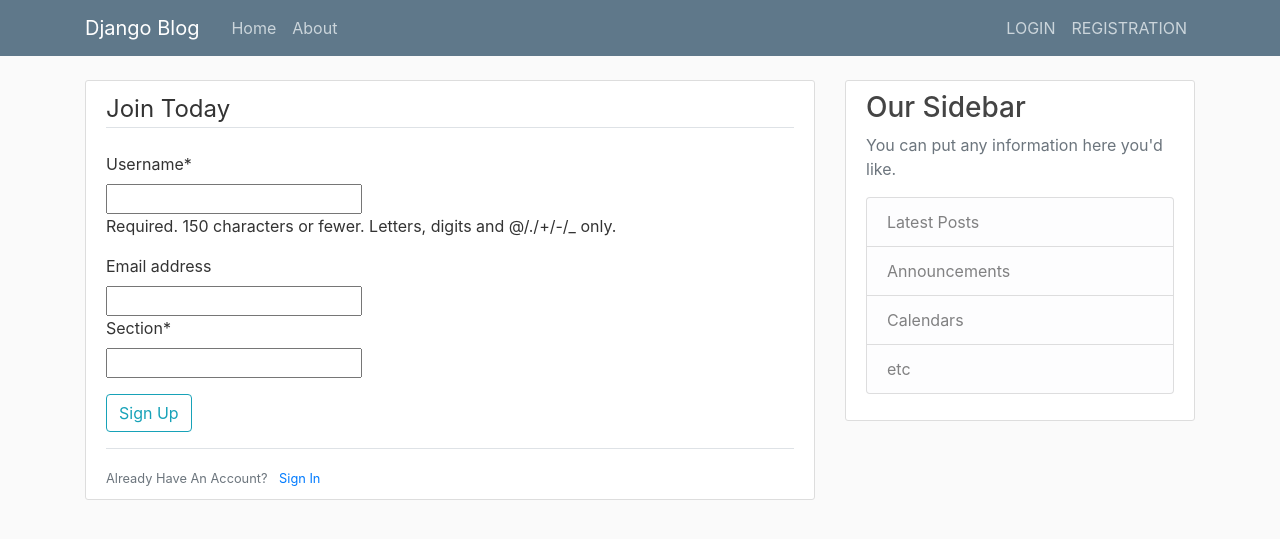
After one commit to hamzeasadi/django_tutorial, a Django app: page /users/registration/ in a window 1280 px wide. The commit adds this page. Shown: the top 539 px of the page. Run offline with Django 3.2, Linux system fonts and the light colour scheme; some libraries are stand-ins or nearby versions.

Commit message:
create registration form and template

```diff
--- a/blog/templates/blog/base.html
+++ b/blog/templates/blog/base.html
@@ -33,8 +33,8 @@
             </div>
             <!-- Navbar Right Side -->
             <div class="navbar-nav">
-              <a class="nav-item nav-link" href="#">Login</a>
-              <a class="nav-item nav-link" href="#">Register</a>
+              <a class="nav-item nav-link" href="#">LOGIN</a>
+              <a class="nav-item nav-link" href="{% url 'user-registration' %}">REGISTRATION</a>
             </div>
           </div>
         </div>
--- a/django_tutorial/settings.py
+++ b/django_tutorial/settings.py
@@ -39,7 +39,8 @@
     'django.contrib.staticfiles',
 
     'blog.apps.BlogConfig',
-    'crispy_forms'
+    'crispy_forms',
+    'users'
 ]
 
 MIDDLEWARE = [
--- a/django_tutorial/urls.py
+++ b/django_tutorial/urls.py
@@ -19,5 +19,6 @@
 
 urlpatterns = [
     path('admin/', admin.site.urls),
-    path('blog/', include('blog.urls'))
+    path('blog/', include('blog.urls')),
+    path('users/', include('users.urls'))
 ]
--- a/users/forms.py
+++ b/users/forms.py
@@ -0,0 +1,9 @@
+from django import forms
+from django.contrib.auth.forms import UserCreationForm
+from django.contrib.auth.models import User
+
+class UserRegistrationForm(forms.ModelForm):
+    section = forms.CharField(max_length=50)
+    class Meta:
+        model = User
+        fields = ['username', 'email', 'section', 'password1', 'password2']
--- /dev/null
+++ b/users/templates/users/registration.html
@@ -0,0 +1,21 @@
+{% extends "blog/base.html" %}
+{% load crispy_forms_tags %}
+{% block content %}
+    <div class="content-section">
+        <form method="POST">
+            {% csrf_token %}
+            <fieldset class="form-group">
+                <legend class="border-bottom mb-4">Join Today</legend>
+                {{ form|crispy }}
+            </fieldset>
+            <div class="form-group">
+                <button class="btn btn-outline-info" type="submit">Sign Up</button>
+            </div>
+        </form>
+        <div class="border-top pt-3">
+            <small class="text-muted">
+                Already Have An Account? <a class="ml-2" href="#">Sign In</a>
+            </small>
+        </div>
+    </div>
+{% endblock content %}
--- a/users/urls.py
+++ b/users/urls.py
@@ -0,0 +1,6 @@
+from django.urls import path
+from . import views as v
+
+urlpatterns = [
+    path('registration/', v.registration, name='user-registration')
+]
--- a/users/views.py
+++ b/users/views.py
@@ -1,3 +1,19 @@
-from django.shortcuts import render
+from django.shortcuts import render, redirect
+from . import forms as f
+from django.contrib import messages
 
-# Create your views here.
+
+def registration(request):
+    if request.method == 'post':
+        form = f.UserRegistrationForm(request.POST)
+        if form.is_valid():
+            form.save()
+            username = form.cleaned_data.get('username')
+            message = f'Hello {username}, your account created successfully!!'
+            messages.success(request, message)
+            return redirect(request, 'blog-home')
+
+    else:
+        form = f.UserRegistrationForm()
+
+    return render(request, 'users/registration.html', context={'form': form})
```
Also changed, not shown: users/templates/users/login.html (added), users/templates/users/logout.html (added).
